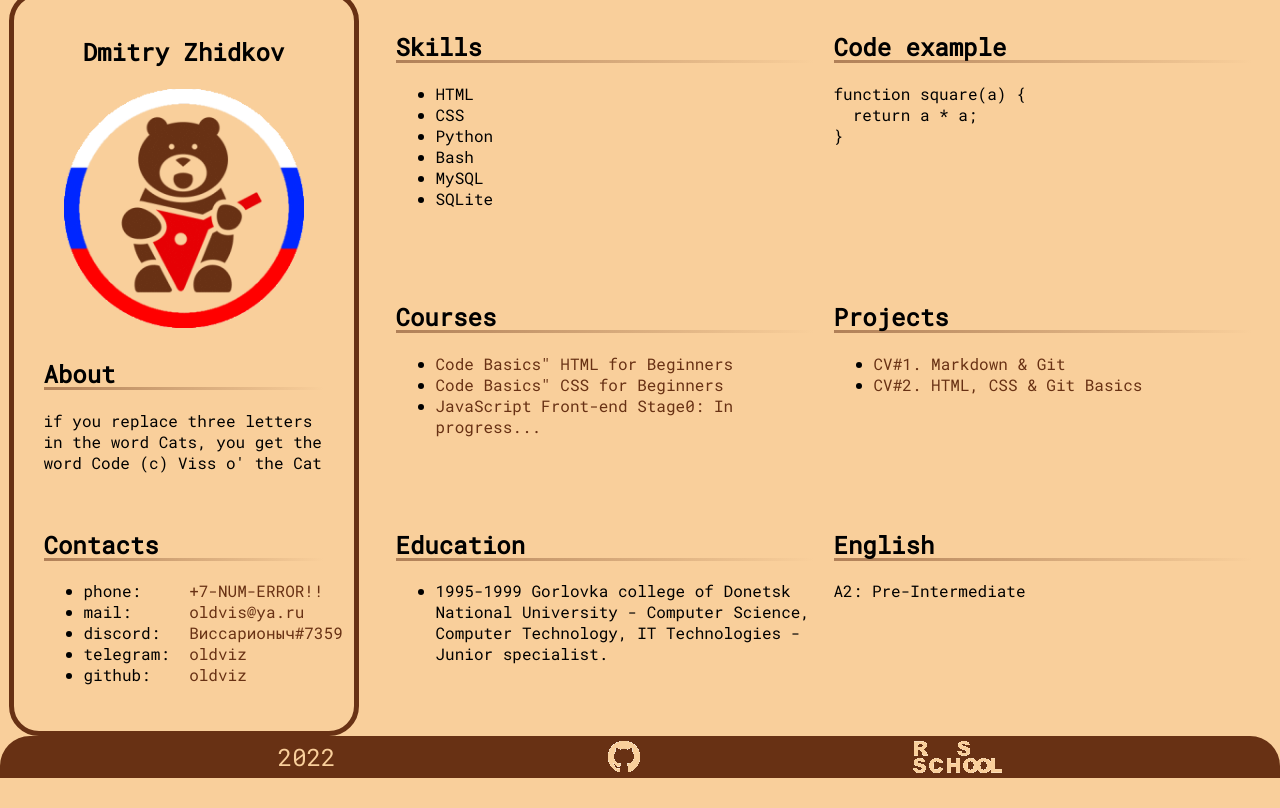
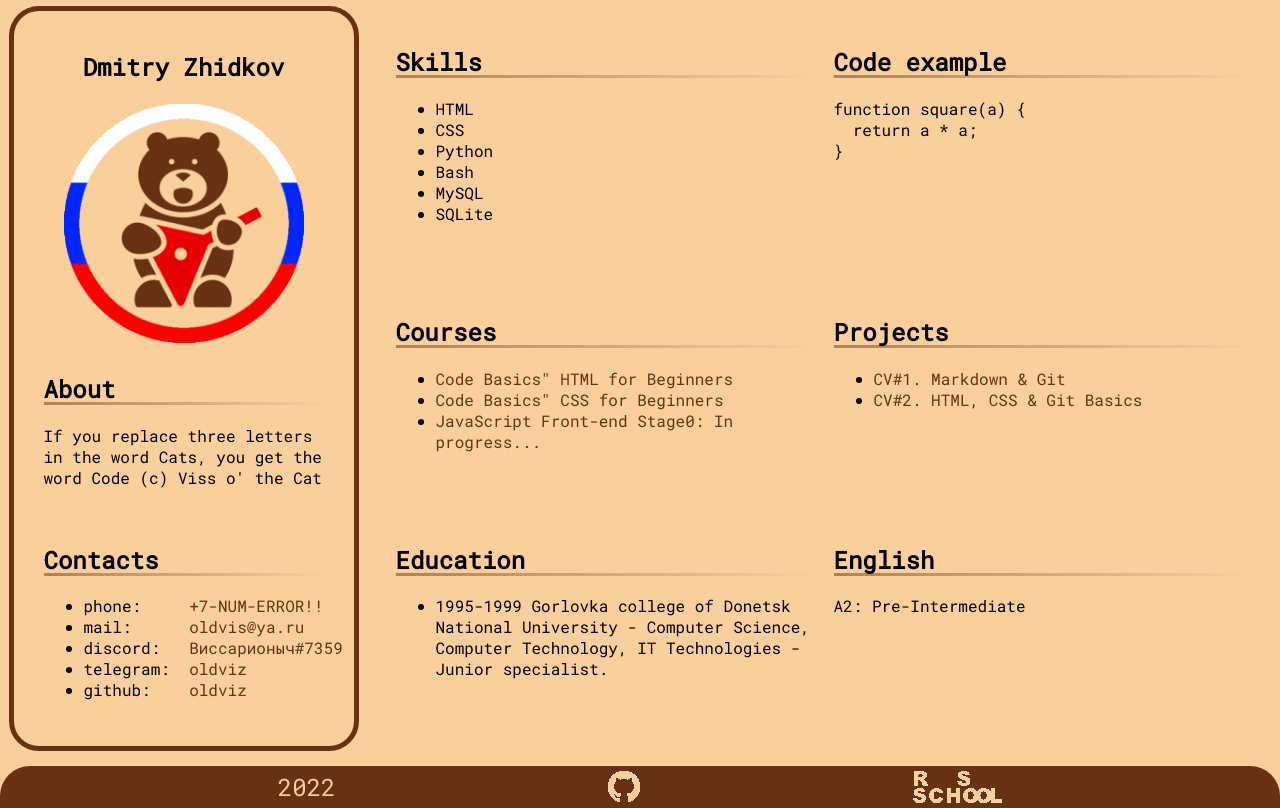
Before and after one commit to oldviz/rsschool-cv, a plain HTML site: page index.html in a window 1280 px wide. Shown: the part 66-874 px from the top of the page. Before the commit the page ends 844 px from the top, so only its background shows below. Drawn offline with Linux system fonts and the light colour scheme.

Commit message:
fix: fixing margins and nav menu

```diff
--- a/index.html
+++ b/index.html
@@ -29,7 +29,7 @@
         <img class="avatar" src="assets/img/avatar-bear.png" alt="avatar">
         <section class="section" id="about">
           <h2 class="section-title">About</h2>
-          <p>if you replace three letters in the word Cats, you get the word Code (c) Viss o' the Cat</p>
+          <p>If you replace three letters in the word Cats, you get the word Code (c) Viss o' the Cat</p>
         </section>
         <section class="section" id="contacts">
           <h2 class="section-title">Contacts</h2>
--- a/style.css
+++ b/style.css
@@ -18,6 +18,7 @@
 .header {
   background: #683114;
   border-radius: 0px 0px 30px 30px;
+  margin-bottom: 15px;
 }
 
 .nav-list {
@@ -25,6 +26,7 @@
   justify-content: space-evenly;
   align-items: center;
   list-style: none;
+  flex-flow: row wrap;
 }
 
 .nav-link {
@@ -52,7 +54,7 @@
   flex-direction: column;
   justify-content: space-between;
   min-height: 100vh;
-  max-width: 1920px;
+  max-width: 1440px;
   margin: 0 auto;
   padding: 0;
   background: #F9CF9B;
@@ -127,6 +129,7 @@
   background: #683114;
   border-radius: 30px 30px 0px 0px;
   padding: 5px;
+  margin-top: 15px;
 }
 
 a.gh-image {
```
